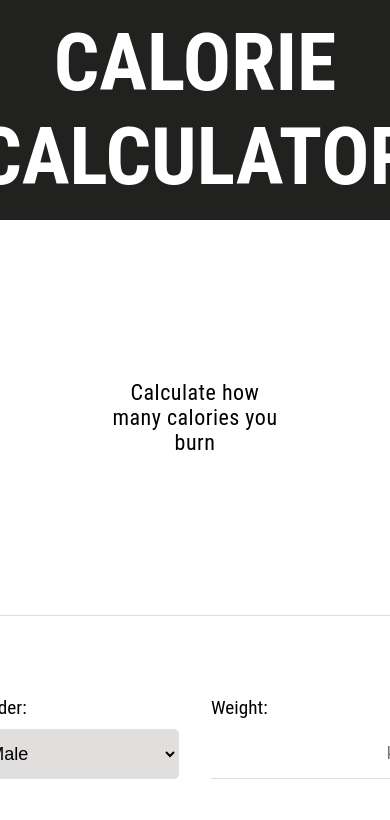
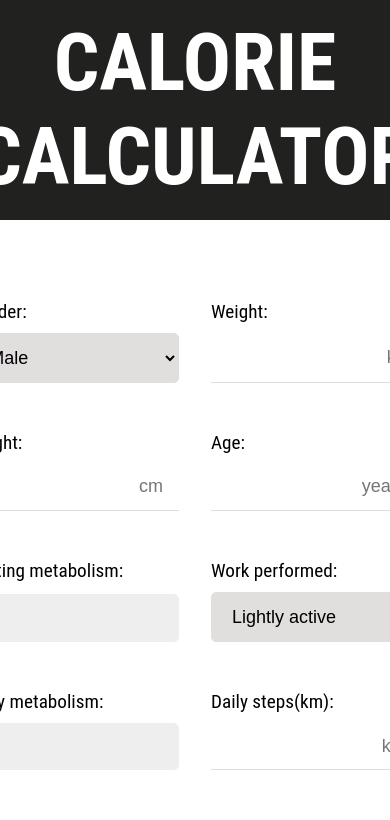
Before and after one commit to CalvinLanger/Caloric-Demand-Calculator, a React (Create React App) app: page / in a window 390 px wide. Shown: the top 820 px of the page. Built offline with nearby package versions, Linux system fonts and the light colour scheme.

Commit message:
fix view on mobile

```diff
--- a/MediaQueries.css
+++ /dev/null
@@ -1,19 +0,0 @@
-@media (max-width: 900px) {
-  .subpage-title {
-    text-align: center;
-  }
-
-  .section-data {
-    grid-template-columns: repeat(2, 1fr);
-  }
-
-  .section-macro {
-  grid-template-columns: 1fr;
-  padding: 0.5rem 0 5rem;
-}
-
-.macro-col-1 {
-  display: none;
-}
-
-}
--- a/src/App.css
+++ b/src/App.css
@@ -41,11 +41,12 @@ body {
   overflow: -moz-hidden-unscrollable;
   display: grid;
   justify-content: center;
+  width: 100%;
 }
 
 /* ALL PAGE CONTAINER */
 .wrapper{
-  display: grid;
+
   font-family: 'Roboto Condensed', sans-serif;
 }
 
@@ -293,3 +294,9 @@ input {
   }
 
 }
+
+@media (max-width: 650px) {
+  .subtitle p {
+    display: none;
+  }
+}
```
